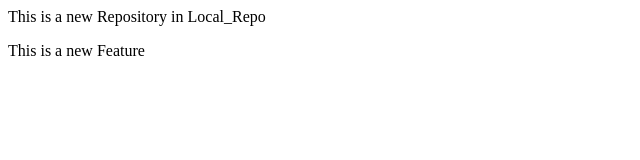
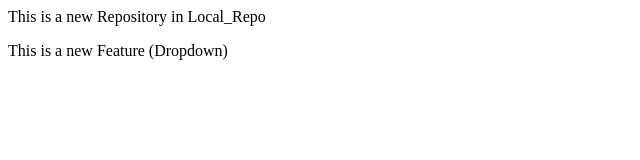
Before and after one commit to vipin-s27/localrepo, a plain HTML site: page index.html in a window 1280 px wide. Shown: the full height of the page, 0-640 px from the left. Drawn offline with Linux system fonts and the light colour scheme.

Commit message:
Add Dropdown in index & SS in Readme

```diff
--- a/index.html
+++ b/index.html
@@ -1,2 +1,2 @@
 <p>This is a new Repository in Local_Repo</p>
-<p>This is a new Feature</p>
+<p>This is a new Feature (Dropdown)</p>
```
Also changed, not shown: 1 other file.
